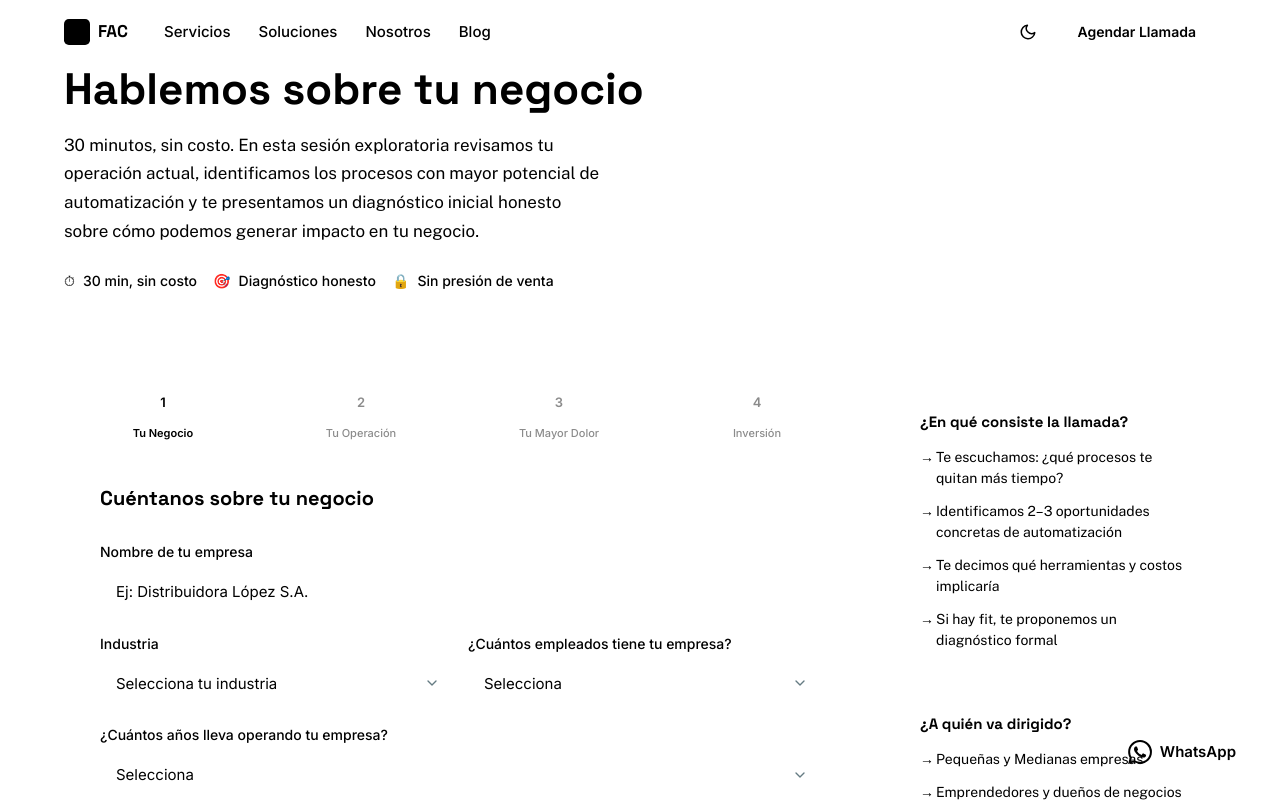
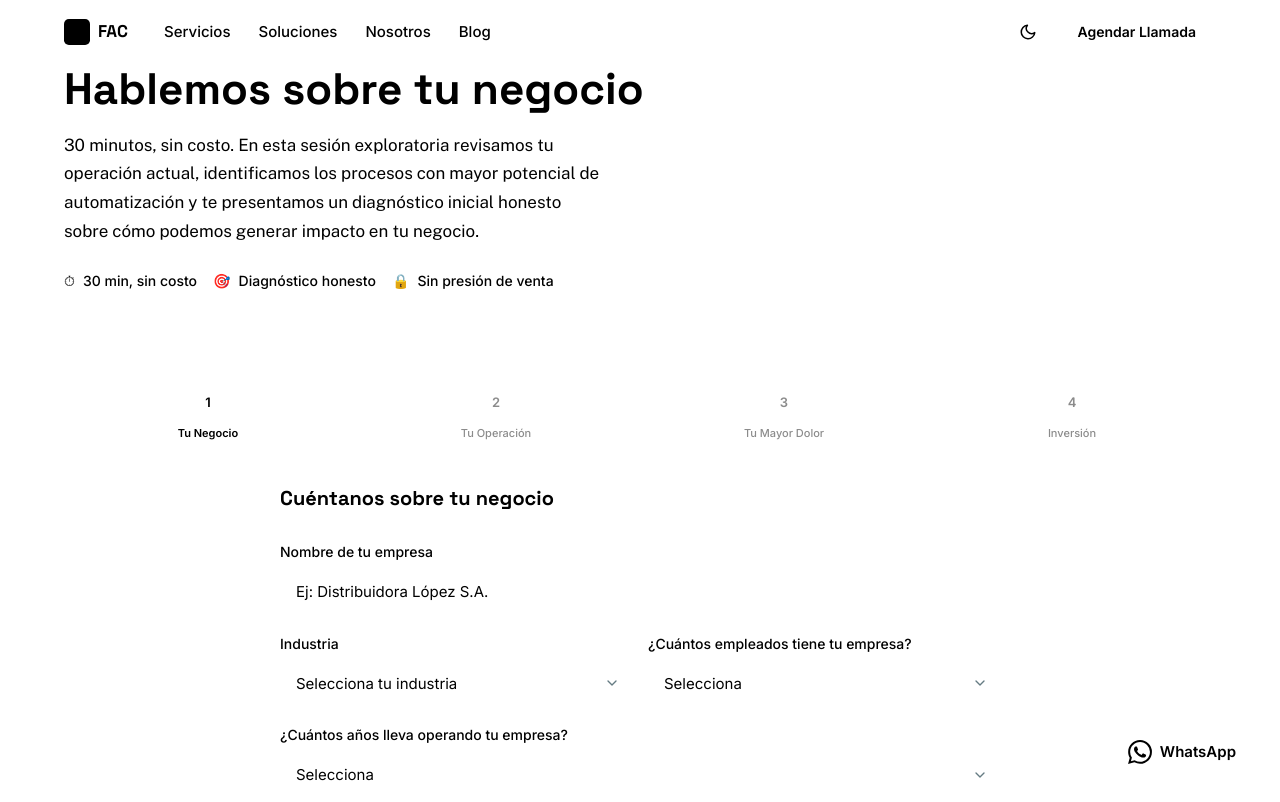
Before and after one commit to SpaceTrev/tpconsulting, a Next.js app: page /diagnostico in a window 1280 px wide. Shown: the top 802 px of the page. Built offline with nearby package versions, Linux system fonts and the light colour scheme.

Commit message:
fix(/diagnostico): stack aside below calendar so Cal embed gets full width

```diff
--- a/src/app/(marketing)/diagnostico/page.module.css
+++ b/src/app/(marketing)/diagnostico/page.module.css
@@ -65,27 +65,13 @@
   padding: var(--space-12) 0 var(--space-20);
 }
 
+/* Single-column stacked layout: calendar first (full width so Cal's
+   month_view renders calendar + time slots side-by-side), aside cards below. */
 .body .container {
   display: grid;
   grid-template-columns: 1fr;
   gap: var(--space-10);
   align-items: start;
-}
-
-/* Calendar gets max room; aside shrinks to only as wide as its content needs,
-   so on common desktops (1280–1440px) the Cal embed isn't cramped. */
-@media (min-width: 1024px) {
-  .body .container {
-    grid-template-columns: minmax(0, 1fr) 300px;
-    gap: var(--space-8);
-  }
-}
-
-@media (min-width: 1280px) {
-  .body .container {
-    grid-template-columns: minmax(0, 1fr) 320px;
-    gap: var(--space-10);
-  }
 }
 
 /* Cal embed column: no frame/card — the Cal widget renders its own styled card.
@@ -103,10 +89,19 @@
 }
 
 /* ── Aside ───────────────────────────────────────────────── */
+/* Stacked below calendar. Single column on mobile, 2-up on tablet+ so the
+   info cards sit side-by-side and the page doesn't grow too tall. */
 .aside {
-  display: flex;
-  flex-direction: column;
+  display: grid;
+  grid-template-columns: 1fr;
   gap: var(--space-4);
+}
+
+@media (min-width: 768px) {
+  .aside {
+    grid-template-columns: 1fr 1fr;
+    gap: var(--space-6);
+  }
 }
 
 .asideCard {
```
